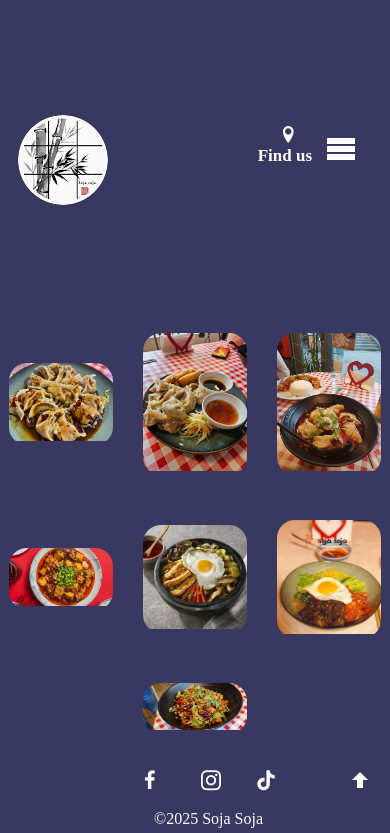
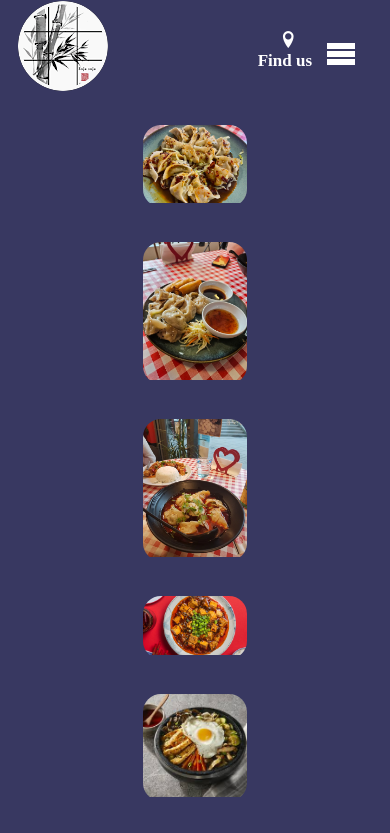
Before and after one commit to janetli82-ui/homework-1, a plain HTML site: page meal.html in a window 390 px wide. Shown: the top 833 px of the page. Drawn offline with Linux system fonts and the light colour scheme; files whose address does not match are found by name.

Commit message:
change css for meal.html

```diff
--- a/style/meal.css
+++ b/style/meal.css
@@ -43,10 +43,15 @@
 
 @media screen and (max-width: 768px) {
   .food {
-    flex-direction: row;
+    gap:20px;
+    margin-top: 20px;
   }
 
   .item .content{
     display: none;
   }
+
+  .footer{
+    padding: 20px;
+  }
 }
--- a/style/order.css
+++ b/style/order.css
@@ -1,3 +1,7 @@
+.header {
+  align-items: center;
+}
+
 .order_content {
   flex: 1;
   color: #dff9f5;
@@ -72,4 +76,12 @@ td {
   .order_content {
     font-size: 13px;
   }
+
+  .order_content h2 {
+    font-size: 27px;
+  }
+
+  .menu-nav {
+    top: 67px;
+  }
 }
--- a/style/public.css
+++ b/style/public.css
@@ -44,8 +44,8 @@ body {
   margin: 0;
 }
 
-.header {
-  align-items: center;
+.header{
+  align-items: flex-end;
   display: flex;
   flex: 1;
   height: 110px;
@@ -199,7 +199,7 @@ body {
     flex-direction: row;
     position: absolute;
     left: -228px;
-    top: 64px;
+    top: 47px;
   }
 
   .menu-nav li {
```
